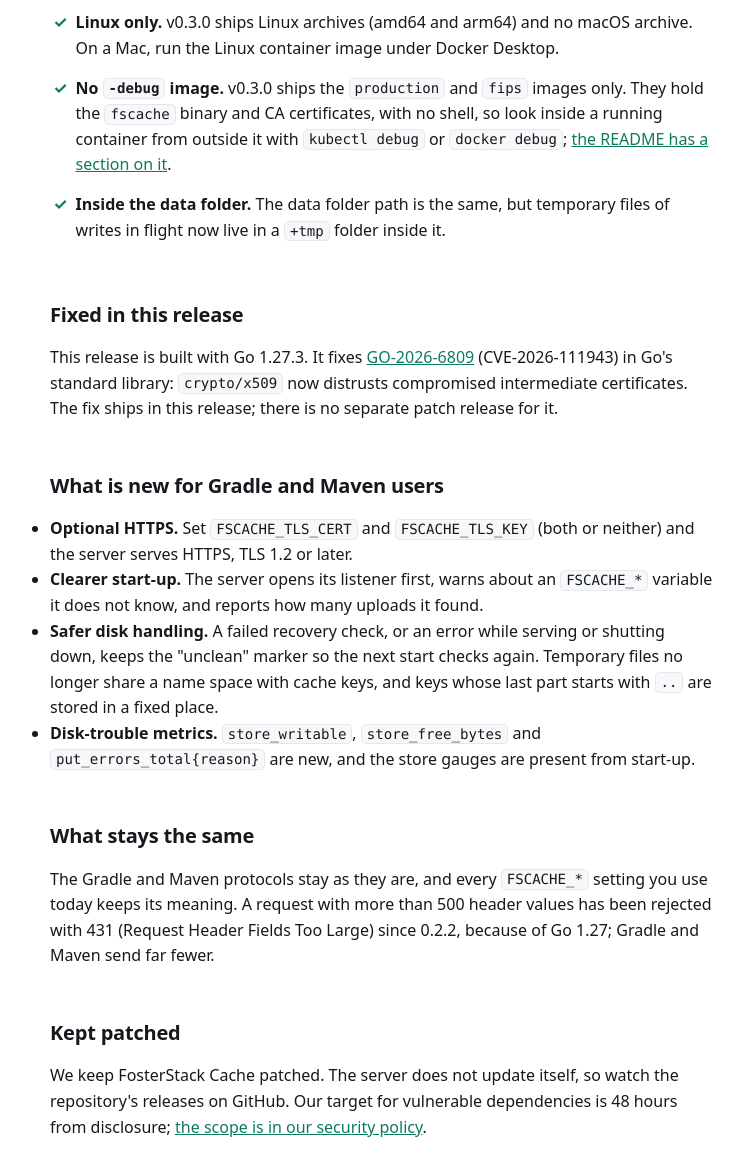
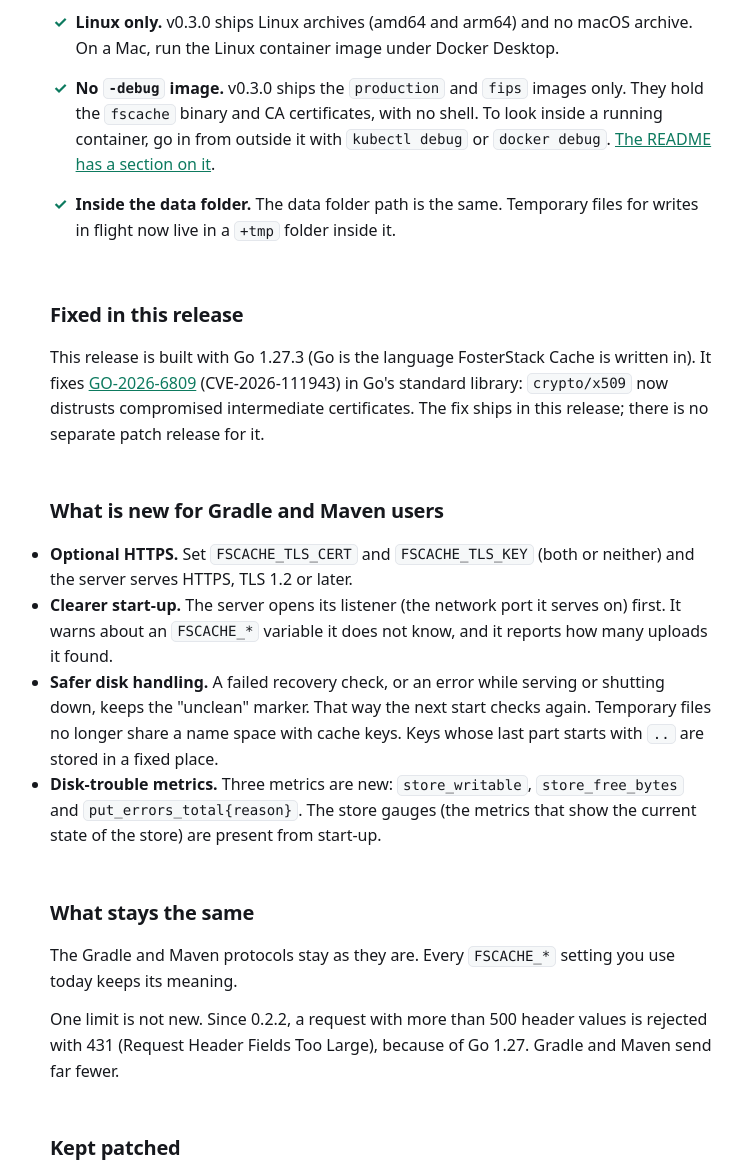
Before and after one commit to fosterstack/www, a plain HTML site: page whats-new-fosterstack-cache-v0-3-0/index.html in a window 1280 px wide. Shown: the part 328-1495 px from the top of the page, without its empty margins (258-1001 px from the left). Drawn offline with Linux system fonts and the light colour scheme.

Commit message:
What's new v0.3.0: plain-language pass

```diff
--- a/whats-new-fosterstack-cache-v0-3-0/index.html
+++ b/whats-new-fosterstack-cache-v0-3-0/index.html
@@ -96,25 +96,27 @@
   <h2>Check these before you upgrade</h2>
   <ul class="trust">
     <li><strong>Linux only.</strong> v0.3.0 ships Linux archives (amd64 and arm64) and no macOS archive. On a Mac, run the Linux container image under Docker Desktop.</li>
-    <li><strong>No <code>-debug</code> image.</strong> v0.3.0 ships the <code>production</code> and <code>fips</code> images only. They hold the <code>fscache</code> binary and CA certificates, with no shell, so look inside a running container from outside it with <code>kubectl debug</code> or <code>docker debug</code>; <a href="https://github.com/fosterstack/cache#debugging-a-running-container">the README has a section on it</a>.</li>
-    <li><strong>Inside the data folder.</strong> The data folder path is the same, but temporary files of writes in flight now live in a <code>+tmp</code> folder inside it.</li>
+    <li><strong>No <code>-debug</code> image.</strong> v0.3.0 ships the <code>production</code> and <code>fips</code> images only. They hold the <code>fscache</code> binary and CA certificates, with no shell. To look inside a running container, go in from outside it with <code>kubectl debug</code> or <code>docker debug</code>. <a href="https://github.com/fosterstack/cache#debugging-a-running-container">The README has a section on it</a>.</li>
+    <li><strong>Inside the data folder.</strong> The data folder path is the same. Temporary files for writes in flight now live in a <code>+tmp</code> folder inside it.</li>
   </ul>
   <h2>Fixed in this release</h2>
-  <p>This release is built with Go 1.27.3. It fixes <a href="https://pkg.go.dev/vuln/GO-2026-6809">GO-2026-6809</a> (CVE-2026-111943) in Go's standard library: <code>crypto/x509</code> now distrusts compromised intermediate certificates. The fix ships in this release; there is no separate patch release for it.</p>
+  <p>This release is built with Go 1.27.3 (Go is the language FosterStack Cache is written in). It fixes <a href="https://pkg.go.dev/vuln/GO-2026-6809">GO-2026-6809</a> (CVE-2026-111943) in Go's standard library: <code>crypto/x509</code> now distrusts compromised intermediate certificates. The fix ships in this release; there is no separate patch release for it.</p>
   <h2>What is new for Gradle and Maven users</h2>
   <ul>
     <li><strong>Optional HTTPS.</strong> Set <code>FSCACHE_TLS_CERT</code> and <code>FSCACHE_TLS_KEY</code> (both or neither) and the server serves HTTPS, TLS 1.2 or later.</li>
-    <li><strong>Clearer start-up.</strong> The server opens its listener first, warns about an <code>FSCACHE_*</code> variable it does not know, and reports how many uploads it found.</li>
-    <li><strong>Safer disk handling.</strong> A failed recovery check, or an error while serving or shutting down, keeps the "unclean" marker so the next start checks again. Temporary files no longer share a name space with cache keys, and keys whose last part starts with <code>..</code> are stored in a fixed place.</li>
-    <li><strong>Disk-trouble metrics.</strong> <code>store_writable</code>, <code>store_free_bytes</code> and <code>put_errors_total{reason}</code> are new, and the store gauges are present from start-up.</li>
+    <li><strong>Clearer start-up.</strong> The server opens its listener (the network port it serves on) first. It warns about an <code>FSCACHE_*</code> variable it does not know, and it reports how many uploads it found.</li>
+    <li><strong>Safer disk handling.</strong> A failed recovery check, or an error while serving or shutting down, keeps the "unclean" marker. That way the next start checks again. Temporary files no longer share a name space with cache keys. Keys whose last part starts with <code>..</code> are stored in a fixed place.</li>
+    <li><strong>Disk-trouble metrics.</strong> Three metrics are new: <code>store_writable</code>, <code>store_free_bytes</code> and <code>put_errors_total{reason}</code>. The store gauges (the metrics that show the current state of the store) are present from start-up.</li>
   </ul>
   <h2>What stays the same</h2>
-  <p>The Gradle and Maven protocols stay as they are, and every <code>FSCACHE_*</code> setting you use today keeps its meaning. A request with more than 500 header values has been rejected with 431 (Request Header Fields Too Large) since 0.2.2, because of Go 1.27; Gradle and Maven send far fewer.</p>
+  <p>The Gradle and Maven protocols stay as they are. Every <code>FSCACHE_*</code> setting you use today keeps its meaning.</p>
+  <p>One limit is not new. Since 0.2.2, a request with more than 500 header values is rejected with 431 (Request Header Fields Too Large), because of Go 1.27. Gradle and Maven send far fewer.</p>
   <h2>Kept patched</h2>
   <p>We keep FosterStack Cache patched. The server does not update itself, so watch the repository's releases on GitHub. Our target for vulnerable dependencies is 48 hours from disclosure; <a href="https://github.com/fosterstack/cache/blob/main/SECURITY.md">the scope is in our security policy</a>.</p>
   <h2>How the release is built</h2>
-  <p>Signed at every stage, verified together at release. The image is built from signed packages, with no base image, and each build runs as its own job on a fresh GitHub-hosted machine that is then discarded. The build signs its packages with a key that is not secret. The release job re-signs them with the release key and signs the images with it; the key is held in a cloud key service, and that job is handed no package or image from the independent rebuild, only its records and the comparison result. Signing jobs sign the records and the provenance with the same key. A job with no secrets and no permission to publish compares the build and the rebuild.</p>
-  <p>This is designed against the build-isolation asks of SLSA and NIST SP 800-204D. You can check the release yourself: see <a href="/verify-a-release/">verify a release yourself</a> and <a href="/how-we-build/">how we build</a>.</p>
+  <p>This section is for your security reviewer. It describes how the release is built and signed, step by step. In short: every stage is signed, and everything is verified together at release.</p>
+  <p>The image is built from signed packages, with no base image. Each build runs as its own job on a fresh GitHub-hosted machine, which is then discarded. The build signs its packages with a key that is not secret. The release job re-signs them with the release key and signs the images with it. The release key is held in a cloud key service. The release job is handed no package or image from the independent rebuild, only its records and the comparison result. Signing jobs sign the records and the provenance with the same key. A separate job, with no secrets and no permission to publish, compares the build and the rebuild.</p>
+  <p>This is designed against the build-isolation asks of SLSA (a supply-chain security framework) and NIST SP 800-204D (US government guidance on securing build pipelines). You can check the release yourself: see <a href="/verify-a-release/">verify a release yourself</a> and <a href="/how-we-build/">how we build</a>.</p>
   <h2>What this release does not do</h2>
   <ul>
     <li>The jobs are separated at the level of a virtual machine, not on separate physical hardware.</li>
```
